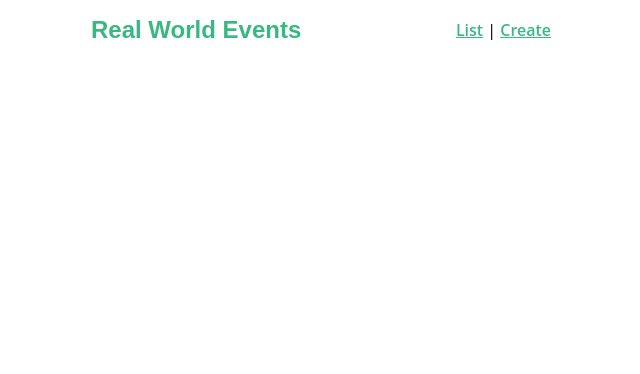
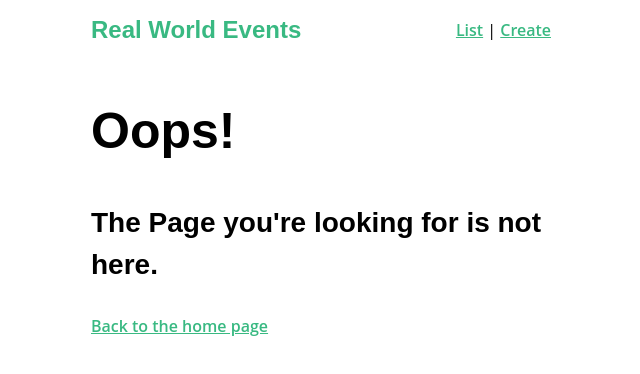
Before and after one commit to KavehKarami/next-lvl-vue2, a Vue app: page /404 in a window 1280 px wide. Shown: the top 374 px of the page, without its empty margins (319-959 px from the left). Built offline with nearby package versions, Linux system fonts and the light colour scheme.

Commit message:
APi response Error Handling

```diff
--- a/src/router.js
+++ b/src/router.js
@@ -28,11 +28,33 @@
       component: EventShow,
       props: true,
       beforeEnter: (routeTo, routeFrom, next) => {
-        store.dispatch("event/fetchEvent", routeTo.params.id).then((event) => {
-          routeTo.params.event = event;
-          next();
-        });
+        store
+          .dispatch("event/fetchEvent", routeTo.params.id)
+          .then((event) => {
+            routeTo.params.event = event;
+            next();
+          })
+          .catch((error) => {
+            error.response && error.response.status === 404
+              ? next({ name: "not-found", params: { resource: "event" } })
+              : next({ name: "network-issue" });
+          });
       },
+    },
+    {
+      path: "/404",
+      name: "not-found",
+      props: true,
+      component: () => import("./views/NotFound.vue"),
+    },
+    {
+      path: "/network-issue",
+      name: "network-issue",
+      component: () => import("./views/NetworkIssue.vue"),
+    },
+    {
+      path: "*",
+      redirect: { name: "not-found", params: { resource: "page" } },
     },
   ],
 });
--- a/src/services/EventService.js
+++ b/src/services/EventService.js
@@ -7,6 +7,7 @@
     Accepts: "application/json",
     "Content-Type": "application/json",
   },
+  timeout: 1000,
 });
 
 // api.interceptors.request.use((config) => {
--- a/src/store/modules/event.js
+++ b/src/store/modules/event.js
@@ -61,24 +61,16 @@
         dispatch("notification/add", notification, { root: true });
       });
   },
-  fetchEvent({ commit, dispatch, getters }, id) {
+  fetchEvent({ commit, getters }, id) {
     let event = getters.getEventById(id);
     if (event) {
       commit("SET_EVENT", event);
       return event;
     } else {
-      return EventService.getEvent(id)
-        .then((response) => {
-          commit("SET_EVENT", response.data);
-          return response.data;
-        })
-        .catch((err) => {
-          const notification = {
-            type: "error",
-            message: "There was a problem fetching an event: " + err.message,
-          };
-          dispatch("notification/add", notification, { root: true });
-        });
+      return EventService.getEvent(id).then((response) => {
+        commit("SET_EVENT", response.data);
+        return response.data;
+      });
     }
   },
 };
--- /dev/null
+++ b/src/views/NetworkIssue.vue
@@ -0,0 +1,13 @@
+<template>
+  <div>
+    <h1>Uh-Oh!</h1>
+    <h3>
+      It looks you're experiencing some network issues, please click the back
+      button and try again.
+    </h3>
+
+    <router-link :to="{ name: 'event-list' }">
+      Or go back to the event list
+    </router-link>
+  </div>
+</template>
--- /dev/null
+++ b/src/views/NotFound.vue
@@ -0,0 +1,19 @@
+<template>
+  <div>
+    <h1>Oops!</h1>
+    <h3>The {{ resource || "Page" }} you're looking for is not here.</h3>
+    <router-link :to="{ name: 'event-list' }">
+      Back to the home page
+    </router-link>
+  </div>
+</template>
+
+<script>
+export default {
+  props: {
+    resource: {
+      type: String,
+    },
+  },
+};
+</script>
```
